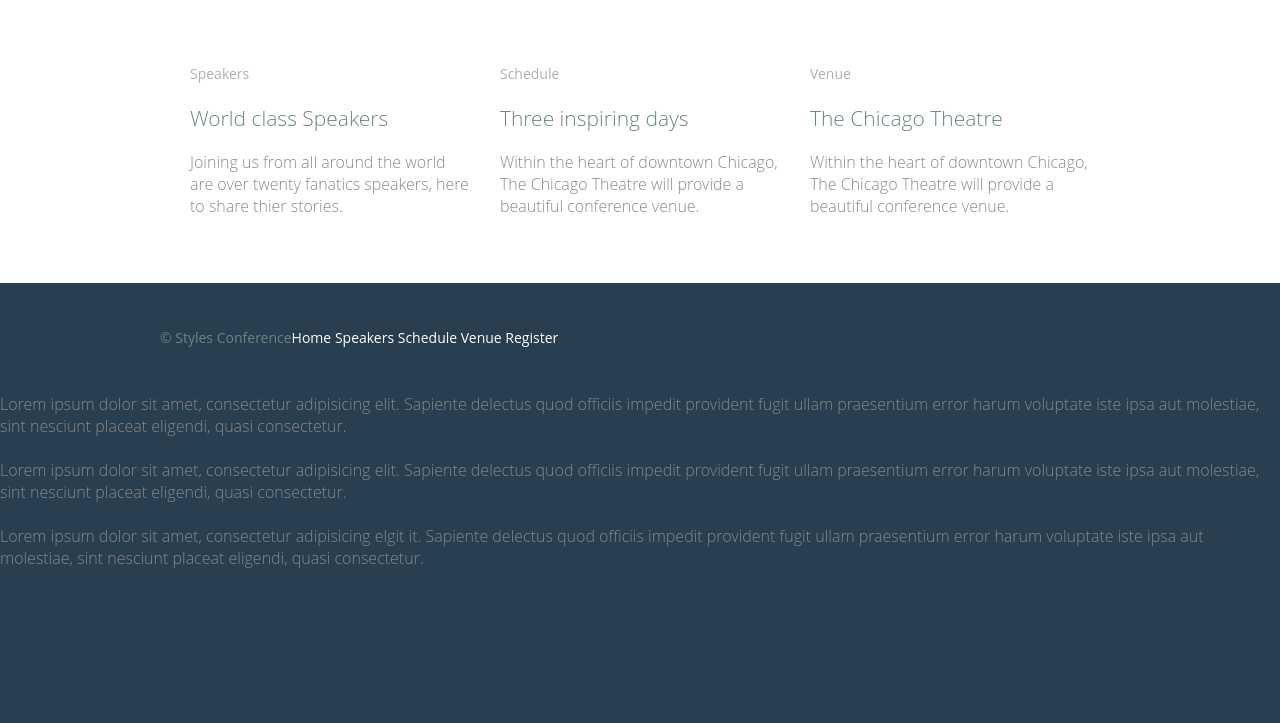
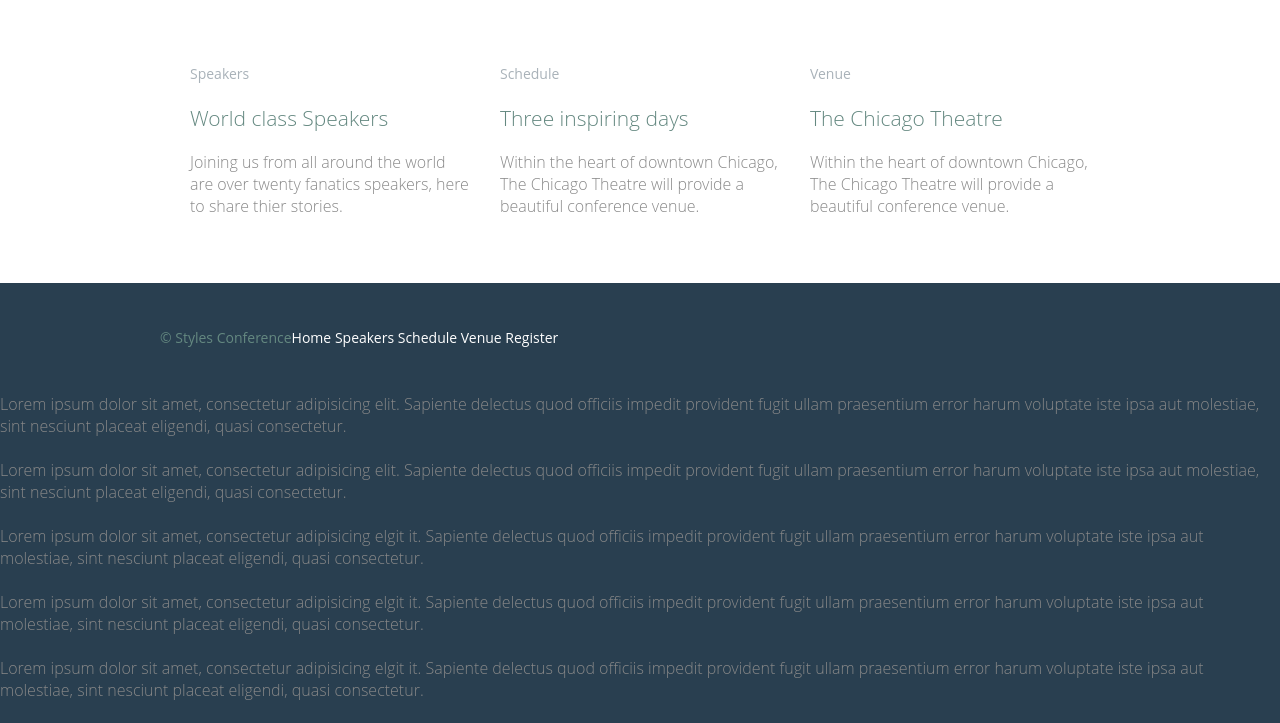
Before and after one commit to NgangmanTeddy/Git_tuto, a plain HTML site: page index.html in a window 1280 px wide. Shown: the part 597-1320 px from the top of the page. Before the commit the page ends 1188 px from the top, so only its background shows below. Drawn offline with Linux system fonts and the light colour scheme.

Commit message:
second lorem

```diff
--- a/index.html
+++ b/index.html
@@ -69,6 +69,8 @@
     <p>Lorem ipsum dolor sit amet, consectetur adipisicing elit. Sapiente delectus quod officiis impedit provident fugit ullam praesentium error harum voluptate iste ipsa aut molestiae, sint nesciunt placeat eligendi, quasi consectetur.</p>
     <p>Lorem ipsum dolor sit amet, consectetur adipisicing elit. Sapiente delectus quod officiis impedit provident fugit ullam praesentium error harum voluptate iste ipsa aut molestiae, sint nesciunt placeat eligendi, quasi consectetur.</p>
     <p>Lorem ipsum dolor sit amet, consectetur adipisicing elgit it. Sapiente delectus quod officiis impedit provident fugit ullam praesentium error harum voluptate iste ipsa aut molestiae, sint nesciunt placeat eligendi, quasi consectetur.</p>
+    <p>Lorem ipsum dolor sit amet, consectetur adipisicing elgit it. Sapiente delectus quod officiis impedit provident fugit ullam praesentium error harum voluptate iste ipsa aut molestiae, sint nesciunt placeat eligendi, quasi consectetur.</p>
+    <p>Lorem ipsum dolor sit amet, consectetur adipisicing elgit it. Sapiente delectus quod officiis impedit provident fugit ullam praesentium error harum voluptate iste ipsa aut molestiae, sint nesciunt placeat eligendi, quasi consectetur.</p>
 
 </body>
 
```
